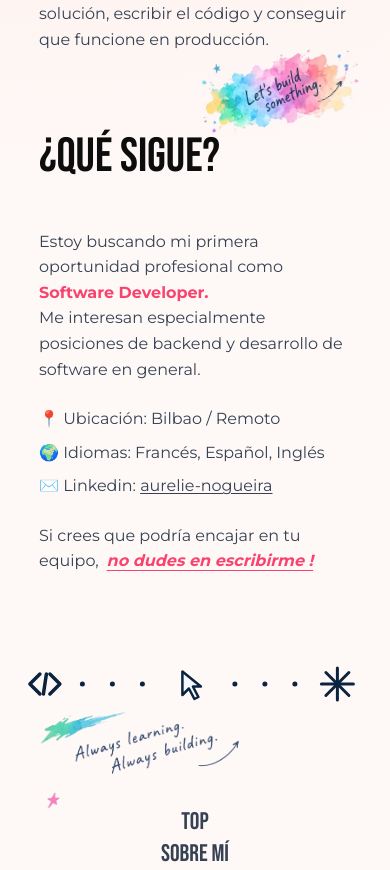
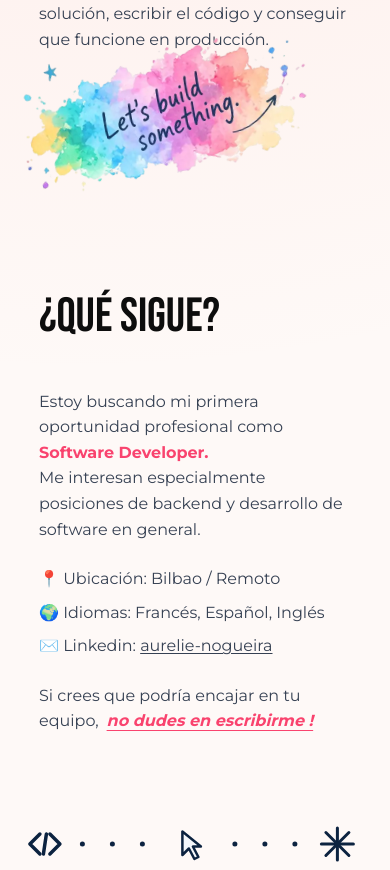
Before and after one commit to aurelienog/portfolio, a React (Vite) app in the folder web/: page /about in a window 390 px wide. Shown: the part 3784-4654 px from the top of the page. Built offline with nearby package versions, Linux system fonts and the light colour scheme.

Commit message:
update styles

```diff
--- a/web/src/index.css
+++ b/web/src/index.css
@@ -435,6 +435,22 @@
     scroll-behavior: smooth;
   }
 
+  .build-img::before {
+    content: "";
+    position: absolute;
+    height: 100%;
+    width: 100%;
+    top: -60%;
+    background-image: url('./assets/images/build.webp');
+    background-size: contain;
+    background-repeat: no-repeat;
+    background-position: top center;
+    transform: rotate(-10deg);
+    pointer-events: none;
+    z-index: 0;
+  }
+
+
   .content {
     display: grid;
     grid: 50vmin / auto-flow 80vmin;
@@ -467,7 +483,7 @@
 
 
 
-@media(min-width: 768px) {
+@media(min-width: 640px) {
     section {
     margin-bottom: 10em;
   }
@@ -478,6 +494,7 @@
       background-color: currentColor;
     }
 
+    /* timeline */
     .timeline-subtle-zigzag {
     display: grid;
     grid-template-columns: 1.5em 5em 1.5em 1fr;
@@ -555,6 +572,22 @@
     pointer-events: none;
     z-index: 0;
   }
+
+  .build-img::before {
+    content: "";
+    position: absolute;
+    height: 55%;
+    width: 55%;
+    top: -20%;
+    right: -10%;
+    background-image: url('./assets/images/build.webp');
+    background-size: contain;
+    background-repeat: no-repeat;
+    background-position: top right;
+    transform: rotate(-10deg);
+    pointer-events: none;
+    z-index: 0;
+  }
 }
 
 @media(width >= 48rem) {
@@ -576,22 +609,6 @@
   }
 }
 
-
-.build-img::before {
-  content: "";
-  position: absolute;
-  height: 55%;
-  width: 55%;
-  top: -20%;
-  right: -10%;
-  background-image: url('./assets/images/build.webp');
-  background-size: contain;
-  background-repeat: no-repeat;
-  background-position: top right;
-  transform: rotate(-10deg);
-  pointer-events: none;
-  z-index: 0;
-}
 
 .code-img::before {
   content: "";
--- a/web/src/pages/AboutPage.jsx
+++ b/web/src/pages/AboutPage.jsx
@@ -103,7 +103,7 @@ function AboutPage() {
         </ul>
       </section>
 
-      <section aria-labelledby="next" className=" mx-auto max-w-4xl relative build-img">
+      <section aria-labelledby="next" className=" mx-auto max-w-4xl relative build-img mt-60 sm:mt-0">
         <h2 id="next">¿Qué sigue?</h2>
         <p className="max-w-[40ch]">Estoy buscando mi primera oportunidad profesional como <b className="highlight">Software Developer.</b></p>
         <p>Me interesan especialmente posiciones de backend y desarrollo de software en general.</p>
```
